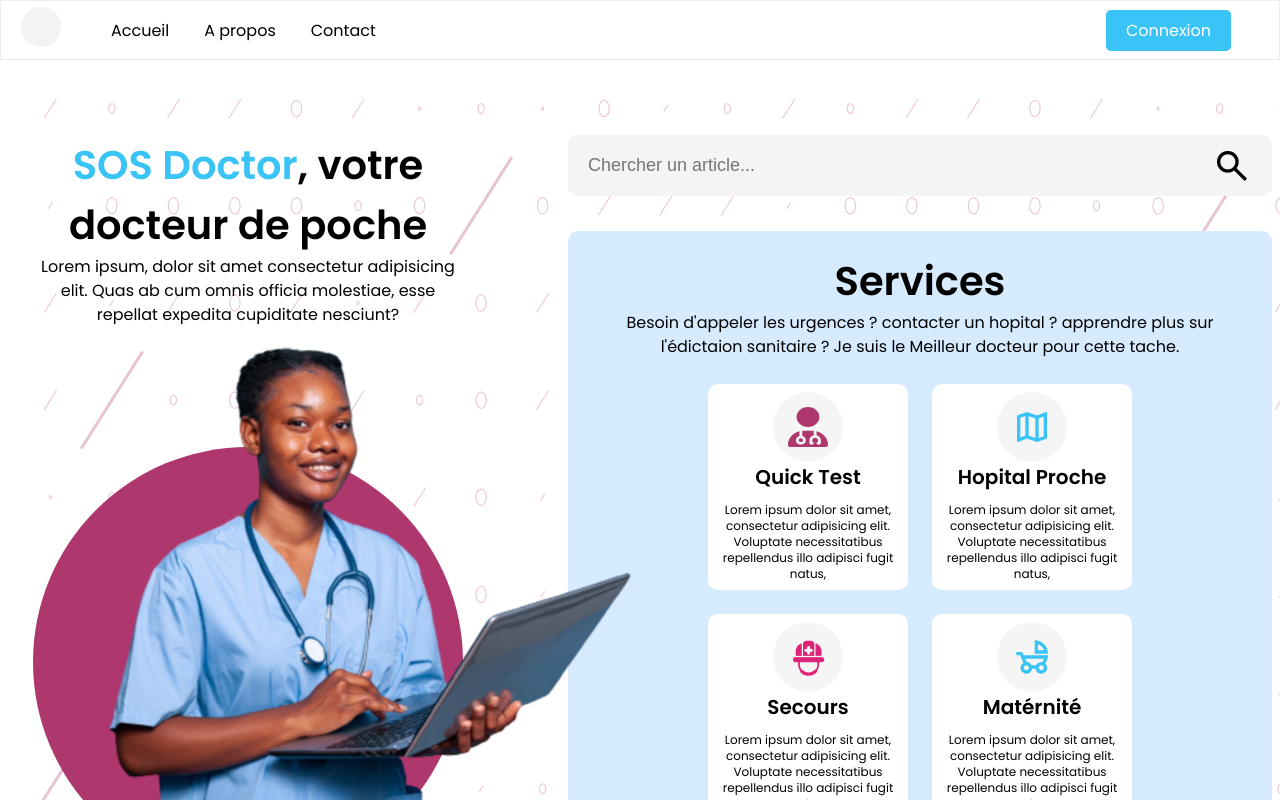
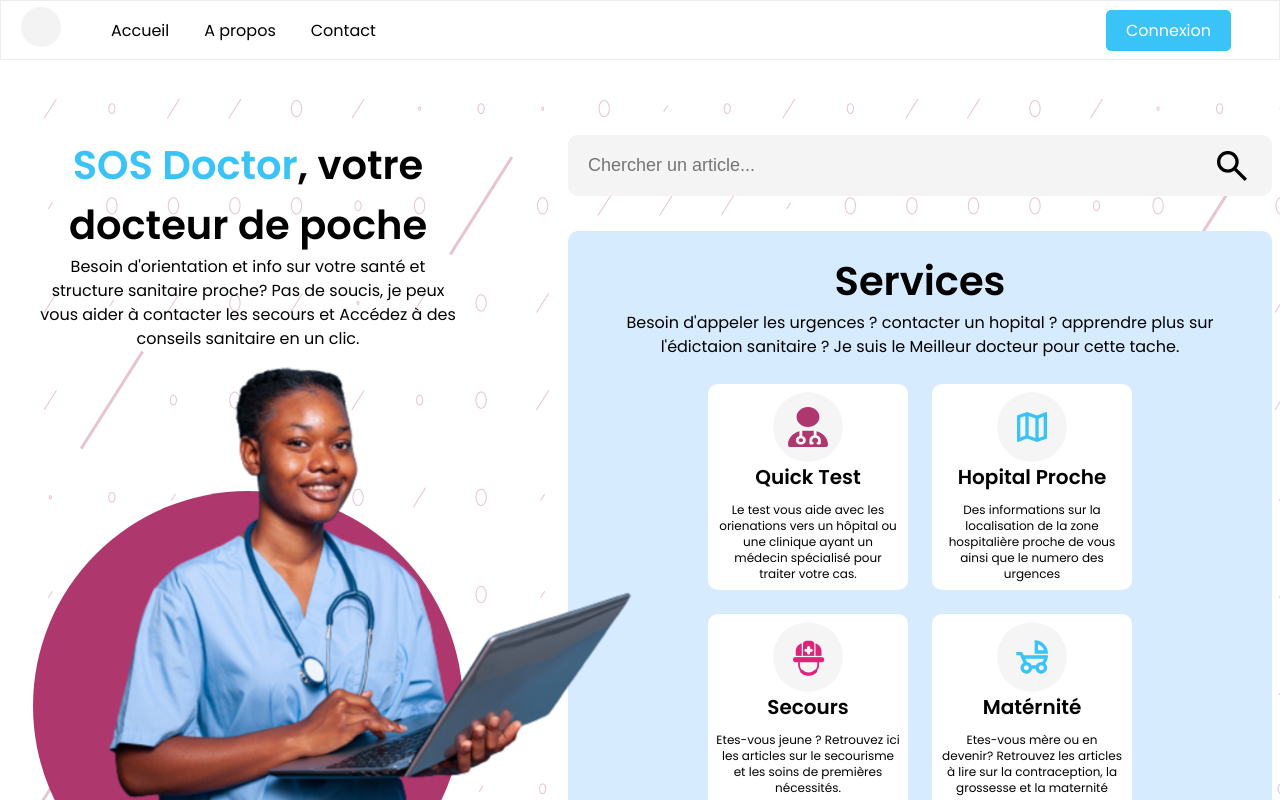
Before and after one commit to gdgocucbukavu/SOS-Doctor, a React (Create React App) app: page / in a window 1280 px wide. Shown: the top 800 px of the page. Built offline with nearby package versions, Linux system fonts and the light colour scheme.

Commit message:
Ajout de texte

```diff
--- a/src/pages/Accueil/Accueil.jsx
+++ b/src/pages/Accueil/Accueil.jsx
@@ -55,9 +55,9 @@ export default function Accueil() {
               <span>SOS Doctor</span>, votre <br /> docteur de poche
             </h2>
             <p>
-              Lorem ipsum, dolor sit amet consectetur adipisicing elit. Quas ab
-              cum omnis officia molestiae, esse repellat expedita cupiditate
-              nesciunt?
+              Besoin d'orientation et info sur votre santé et structure
+              sanitaire proche? Pas de soucis, je peux vous aider à contacter
+              les secours et Accédez à des conseils sanitaire en un clic.
             </p>
             <div className="img">
               <img src={Illustration} alt="Illustration" />
@@ -184,7 +184,7 @@ const StyledAccueil = styled.nav`
       display: flex;
       left: 75px;
       border-radius: 50%;
-      margin-top: 120px;
+      margin-top: 140px;
       top: 521px;
       background: #ae376d;
 
@@ -193,7 +193,7 @@ const StyledAccueil = styled.nav`
         width: 778.54px;
         height: 490.19px;
         left: -56px;
-        top: 320px;
+        top: 340px;
       }
       @media (max-width: 768px) {
         display: none;
--- a/src/pages/Accueil/data/button.js
+++ b/src/pages/Accueil/data/button.js
@@ -10,42 +10,42 @@ export const Buttons = [
     icone: Vector1,
     nom: "Quick Test",
     description:
-      "Lorem ipsum dolor sit amet, consectetur adipisicing elit. Voluptate necessitatibus repellendus illo adipisci fugit natus, ",
-    path:"/Quicktest"
+      "Le test vous aide  avec les orienations vers un hôpital ou une clinique ayant un médecin spécialisé pour traiter votre cas.",
+    path: "/Quicktest",
   },
   {
     icone: Vector2,
     nom: "Hopital Proche",
     description:
-      "Lorem ipsum dolor sit amet, consectetur adipisicing elit. Voluptate necessitatibus repellendus illo adipisci fugit natus, ",
-    path:"/HopitalProche"
+      "Des informations sur la localisation de la zone hospitalière proche de vous ainsi que le numero des urgences",
+    path: "/HopitalProche",
   },
   {
     icone: casque,
     nom: "Secours",
     description:
-      "Lorem ipsum dolor sit amet, consectetur adipisicing elit. Voluptate necessitatibus repellendus illo adipisci fugit natus, ",
-    path:"/Secours"
+      "Etes-vous jeune ? Retrouvez ici les articles sur le secourisme et les soins de premières nécessités.",
+    path: "/Secours",
   },
   {
     icone: maternite,
     nom: "Matérnité",
     description:
-      "Lorem ipsum dolor sit amet, consectetur adipisicing elit. Voluptate necessitatibus repellendus illo adipisci fugit natus, ",
-    path:"/Maternite"
+      "Etes-vous mère ou en devenir? Retrouvez les articles à lire sur la contraception, la grossesse et la maternité",
+    path: "/Maternite",
   },
   {
     icone: sexe,
     nom: "Sexualité",
     description:
-      "Lorem ipsum dolor sit amet, consectetur adipisicing elit. Voluptate necessitatibus repellendus illo adipisci fugit natus, ",
-    path:"/Sexualite"
+      "Retrouvez différents articles sur la sexualité, la reproduction et l’éducation sexuelle par les experts.",
+    path: "/Sexualite",
   },
   {
     icone: divers,
     nom: "Divers",
     description:
-      "Lorem ipsum dolor sit amet, consectetur adipisicing elit. Voluptate necessitatibus repellendus illo adipisci fugit natus, ",
-    path:"/Divers"
+      " Besoin de faire un régime alimentaire, une activité physique etc ?, retrouvez des articles et conseils sanitaires.",
+    path: "/Divers",
   },
 ];
--- a/src/pages/Quicktest/QuickTest.jsx
+++ b/src/pages/Quicktest/QuickTest.jsx
@@ -42,9 +42,9 @@ export default function QuickTest() {
           <h2>Quick test</h2>
 
           <p>
-            Lorem ipsum dolor sit amet consectetur adipisicing elit. Eveniet
-            temporibus autem tenetur ex nostrum quo optio atque numquam cum
-            quaerat aliquid deleniti.
+            Vous vous sentez mal ou vous soupçonnez quelque chose ! Dites-moi
+            tout. Je peux vous aider. J'ai besoin de tous les détails possibles
+            pour pouvoir vous aider avec précision.
           </p>
           <div className="ImageIllustration">
             <img src={Illustration1} alt="" />
@@ -104,8 +104,9 @@ export default function QuickTest() {
               color={"white"}
             />
             <p>
-              Lorem ipsum dolor sit amet consectetur adipisicing elit. Corporis
-              porro possimus reprehenderit fuga. Porro similique velit.
+              Avant de soumettre ces informations, veuillez vous rassurer
+              qu'elles sont correctes et complètes, pour que je puisse mieux
+              vous aider.
             </p>
           </div>
         </form>
```
